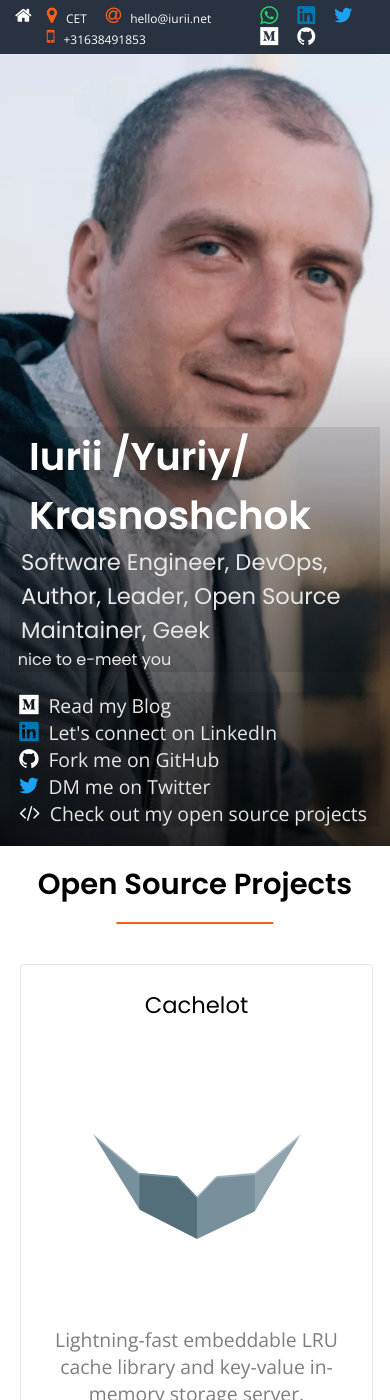
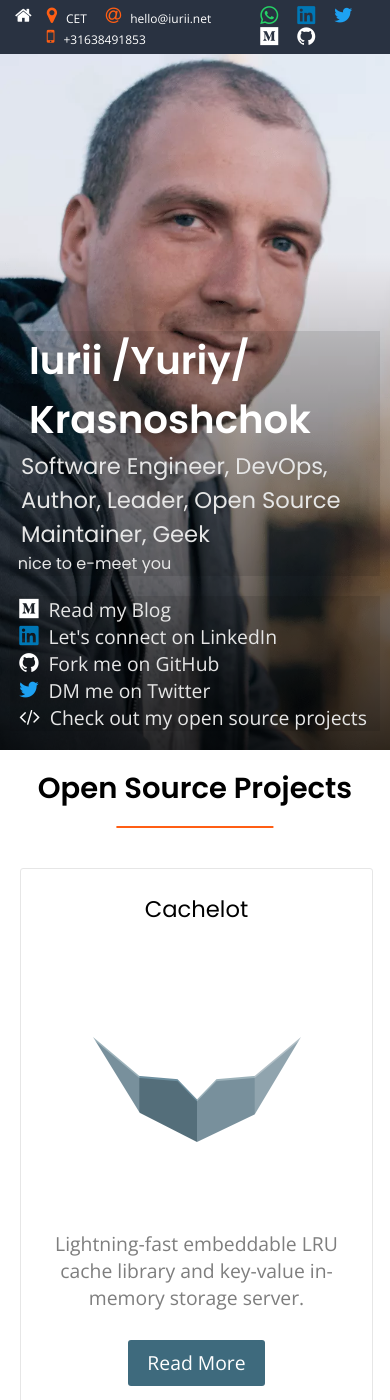
Before and after one commit to aka-rider/iurii.net, a Jekyll site: the page built from index.html, in a window 390 px wide and 1400 px high. Built offline with Jekyll 4.4.1, drawn with Linux system fonts in a browser that asks for light colours; some web fonts are replaced.

Commit message:
redesign: realign cta area on mobile

```diff
--- a/assets/css/homepage.css
+++ b/assets/css/homepage.css
@@ -1,6 +1,7 @@
 #photo {
   display: flex;
   flex-direction: column;
+  justify-content: space-between;
   min-width: 100%;
   min-height: 1200px;
   background-image: url("/assets/img/iurii-2560×1440.webp");
@@ -8,10 +9,6 @@
   background-repeat: no-repeat;
   margin: 0;
   padding: 0;
-}
-
-#photo-empty-area {
-  min-height: 700px;
 }
 
 #photo-cta-area {
@@ -86,15 +83,18 @@
   padding-right: 0.5em;
 }
 
-@media only screen and (max-width: 880px) {
+@media only screen and (max-width: 900px) {
+  #photo {
+    min-height: 800px;
+  }
+}
+
+@media only screen and (max-width: 720px) {
   #photo {
     background-image: url("/assets/img/iurii-720×1280.webp");
-    min-height: 1200px;
+    min-height: 1000px;
   }
 
-  #photo-empty-area {
-    min-height: 750px;
-  }
   #photo-cta-area {
     padding: 0 0.5em;
   }
@@ -120,9 +120,6 @@
 
 @media only screen and (max-width: 600px) {
   #photo {
-    min-height: 500px;
-  }
-  #photo-empty-area {
-    min-height: 350px;
+    min-height: 750px;
   }
 }
```
